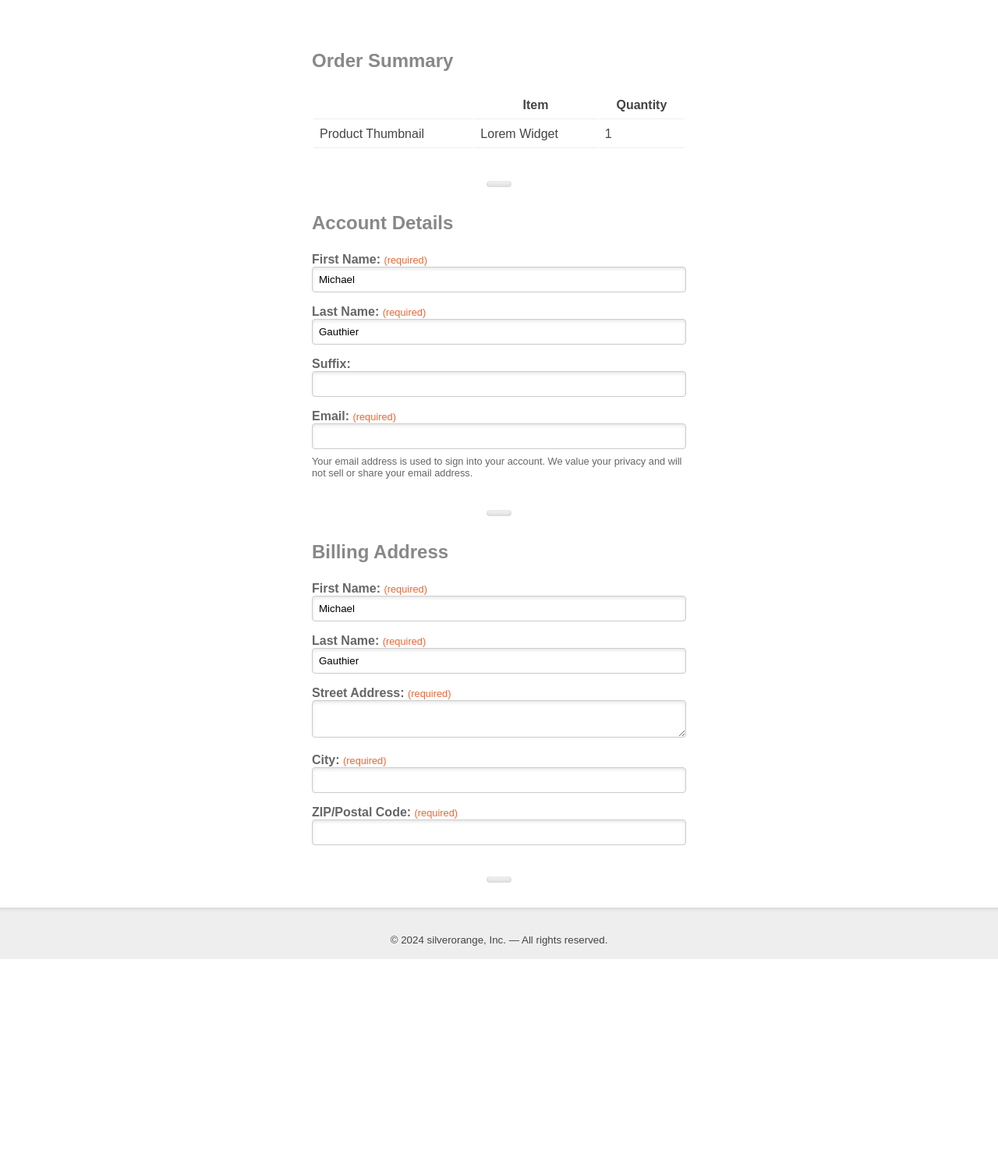
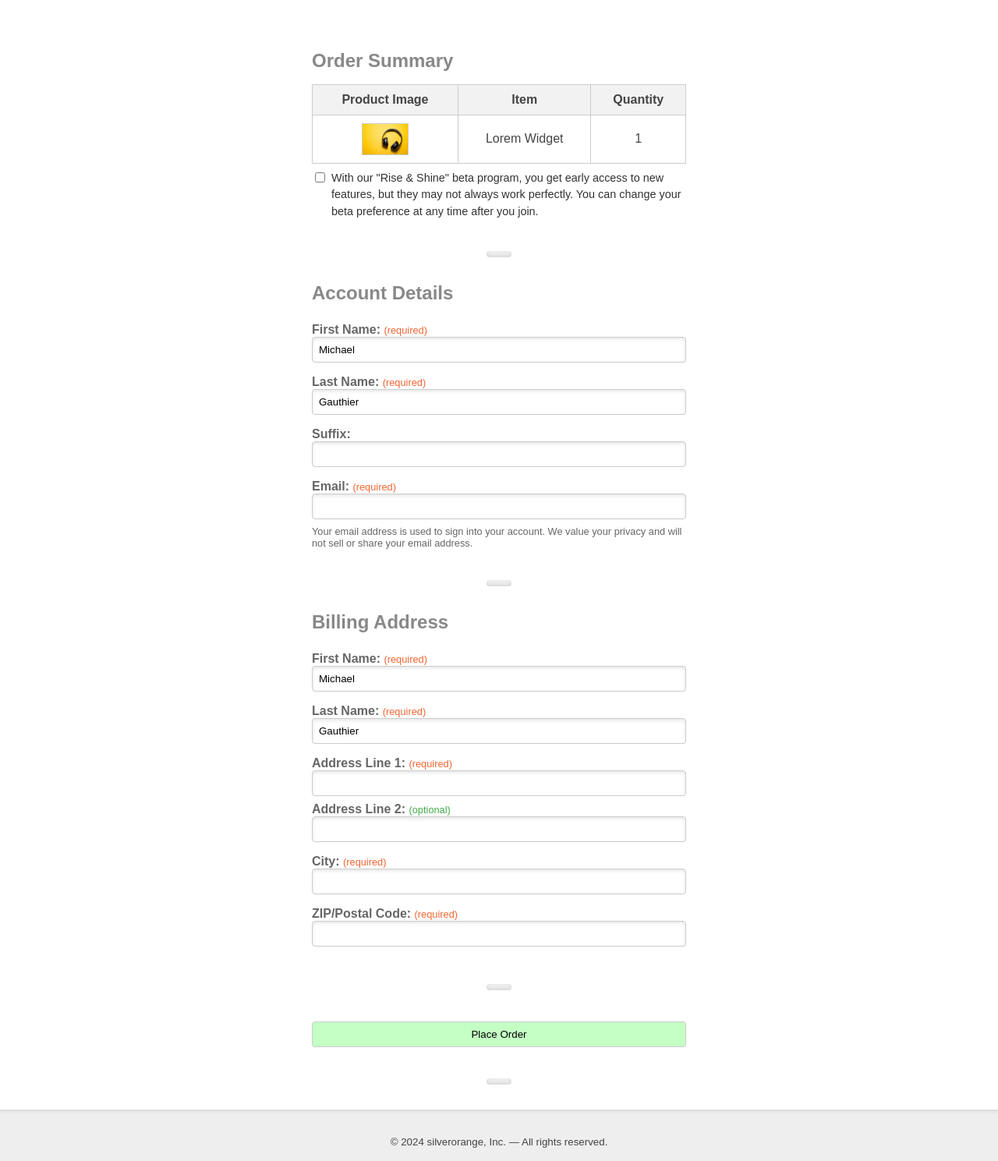
Before and after one commit to misterharshil/silverframework, a PHP site: page /checkout in a window 1280 px wide. Shown: the part 32-1521 px from the top of the page at 78% size. Before the commit the page ends 1262 px from the top, so only its background shows below. Run offline with PHP 8.4, Linux system fonts and the light colour scheme; some libraries are stand-ins or nearby versions.

Commit message:
"Part One : Checkout.PHP & index.CSS changes"

```diff
--- a/assets/index.css
+++ b/assets/index.css
@@ -101,13 +101,69 @@ main {
   box-shadow: inset 0 0.125rem 0.25rem hsla(206, 71%, 53%, 0.2);
 }
 
+
 .order-summary {
   width: 100%;
+  border-collapse: collapse;
+  border: 1px solid #ccc;
+}
+
+.order-summary th,
+.order-summary td {
+  padding: 10px;
+  text-align: center;
+  border: 1px solid #ccc;
+}
+
+.order-summary th {
+  background-color: #f2f2f2;
+  text-align: center;
+}
+
+.order-summary img.product-thumb {
+  width: 100px;
+  border: 1px solid #ccc;
+  display: block;
+  margin: 0 auto;
+}
+
+.order-summary tbody tr:hover {
+  background-color: #f9f9f9;
+}
+.checkbox-label {
+  display: flex;
+  align-items: flex-start;
+}
+
+.checkbox-input {
+  margin-right: 0.5rem;
+}
+
+.checkbox-text {
+  font-size: 0.9rem;
+  color: #333;
+  line-height: 1.5;
+}
+
+.order-summary img.product-thumb {
+  width:60px;
+}
+
+.btn {
+  padding: 0.5rem;
+  border: 1px solid #ccc;
+  border-radius: 0.25rem;
+  outline:none;
+  background-color: rgb(196, 255, 196);
+}
+
+form button[type="submit"].btn {
+  width: 100%;
+}
+
+.form-field__label-optional {
+  font-size: 0.8rem;
+  font-weight: normal;
+  color: #43aa4c;
   padding: 0.5rem 0;
 }
-
-.order-summary td,
-.order-summary th {
-  border-bottom: 1px solid #eee;
-  padding: 0.5rem;
-}
--- a/src/Template/Checkout.php
+++ b/src/Template/Checkout.php
@@ -22,21 +22,32 @@ class Checkout extends Layout
                             <table class="order-summary">
                                 <thead>
                                     <tr>
-                                        <th></th>
+                                        <!-- Added `Product Image` title -->
+                                        <th>Product Image</th>
                                         <th>Item</th>
                                         <th>Quantity</th>
                                     </tr>
                                 </thead>
                                 <tbody>
                                     <tr>
-                                        <td>Product Thumbnail</td>
+                                                <!--   <td>Product Thumbnail</td>
+                                     Replacing Text with Image provided -->
+                                     <td><img src="/images/product.jpg" alt="product.jpg" class="product-thumb"/></td>
                                         <td>Lorem Widget</td>
                                         <td>1</td>
                                     </tr>
                                 </tbody>
                             </table>
+                            <div class="form-field form-field--required">
+                             <div class="form-field__contents">
+                             <label for="risenshine" class="checkbox-label">
+                           <input type="checkbox" name="risenshine" id="risenshine" class="checkbox-input"/>
+                           <span class="checkbox-text">With our "Rise & Shine" beta program, you get early access to new features, but they may not always work perfectly. You can change your beta preference at any time after you join.</span>
+                             </label>
+                             </div>
                         </div>
                     </div>
+    </div>
                     <div class="frame">
                         <h2 class="frame__title">Account Details</h2>
                         <div class="frame__contents">
@@ -83,12 +94,23 @@ class Checkout extends Layout
                                 </div>
                             </div>
                             <div class="form-field form-field--required">
-                                <label class="form-field__label" for="billing_address_line1">Street Address: <span class="form-field__label-required"> (required)</span></label>
+                               <!-- <label class="form-field__label" for="billing_address_line1">Street Address: <span class="form-field__label-required"> (required)</span></label> -->
+                               <label class="form-field__label" for="billing_address_line1">Address Line 1: <span class="form-field__label-required"> (required)</span></label>
                                 <div class="form-field__contents">
                                     <div class="textarea__container">
-                                        <textarea name="billing_address_line1" id="billing_address_line1" class="textarea" rows="2" cols="35"></textarea>
+                                                    <!--  <textarea name="billing_address_line1" id="billing_address_line1" class="textarea" rows="2" cols="35"></textarea>
+                                        Removing textarea because we need input type instead
+                                    -->
+                                    <input type="text" name="billing_address_line1" id="billing_address_line1" class="entry" required/>
                                     </div>
                                 </div>
+                                   <!-- Adding optional Address Line 2 -->
+                              <div class="form-field form-field--label-optional">
+                                 <label class="form-field__label" for="billing_address_line2">Address Line 2:    <span class="form-field__label-optional">(optional)</span></label>
+                             <div class="form-field__contents">
+                                   <input type="text" name="billing_address_line2" id="billing_address_line2" class="entry"/>
+                             </div>
+                             <!-- -->
                             </div>
                             <div class="form-field form-field--required">
                                 <label class="form-field__label" for="billing_address_city">City: <span class="form-field__label-required"> (required)</span></label>
@@ -104,6 +126,16 @@ class Checkout extends Layout
                             </div>
                         </div>
                     </div>
+    </div>
+                    <div class="frame">
+                        <div class="frame__contents">
+                            <div class="form-field">
+                                <div class="form-field__contents">
+                                    <button type="submit" class="btn">Place Order</button>
+                                </div>
+                            </div>
+                        </div>
+                    </div>
                 </form>
 HTML;
         // @codingStandardsIgnoreEnd
```
Also changed, not shown: images/product.jpg (renamed from highres-assets/product.jpg).
